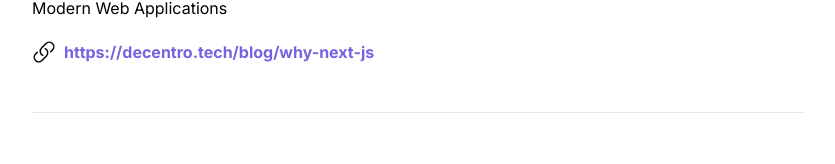
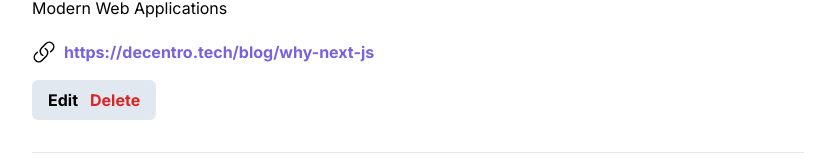
Before and after one commit to Raihanhn/Fullstack_Teach-news, a Next.js app: page / in a window 1280 px wide. Shown: the part 693-857 px from the top of the page, without its empty margins (222-1057 px from the left). Built offline with nearby package versions, Linux system fonts and the light colour scheme.

Commit message:
post edit & delete button added

```diff
--- a/app/globals.css
+++ b/app/globals.css
@@ -19,5 +19,5 @@
 }
 
 .link {
-  @apply text-[#7563DF] font-bold;
+  @apply text-[#7563DF] font-bold max-w-full overflow-hidden text-ellipsis;
 }
--- /dev/null
+++ b/components/DeleteButton.tsx
@@ -0,0 +1,5 @@
+import React from "react";
+
+export default function DeleteButton() {
+  return <div className="text-red-600">Delete</div>;
+}
--- a/components/Post.tsx
+++ b/components/Post.tsx
@@ -2,6 +2,7 @@
 import React from "react";
 import nothumbnail from "../public/thumbnail-placeholder.png";
 import Link from "next/link";
+import DeleteButton from "./DeleteButton";
 
 interface PostProps {
   id: string;
@@ -26,6 +27,7 @@
   links,
   category,
 }: PostProps) {
+  const isEditable = true;
   return (
     <div className="my-4 border-b border-b-300 py-8">
       <div className="mb-4">
@@ -87,6 +89,12 @@
           ))}
         </div>
       )}
+      {isEditable && (
+        <div className="flex gap-3 font-bold py-2 px-4 rounded-md bg-slate-200 w-fit">
+          <Link href={`/edit-post/${id}`}>Edit</Link>
+          <DeleteButton />
+        </div>
+      )}
     </div>
   );
 }
```
